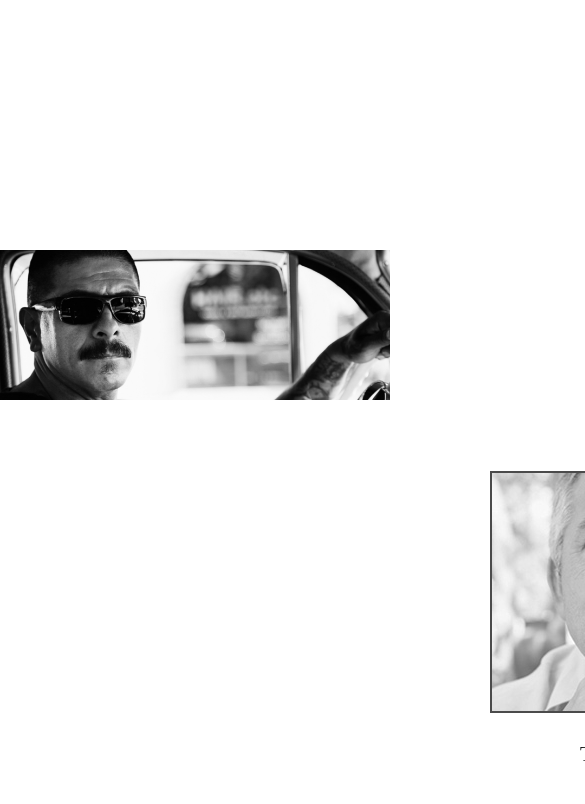
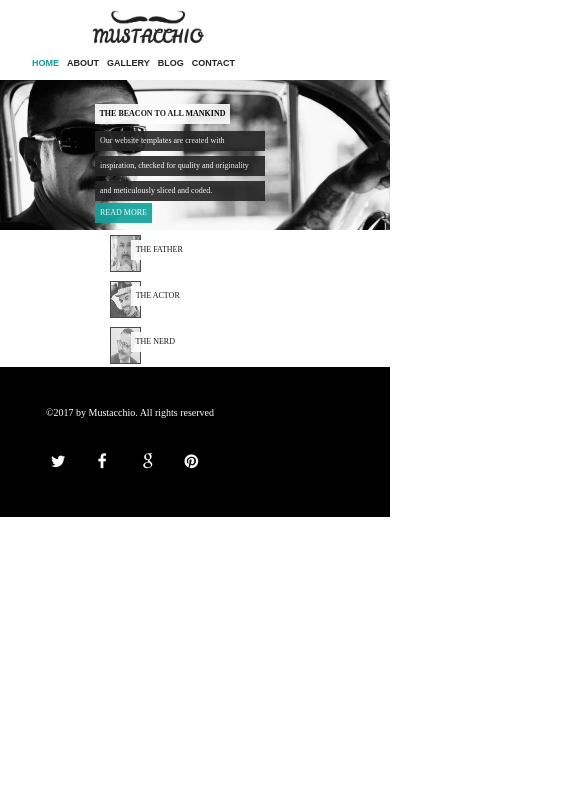
Before and after one commit to ChrisJonathan22/Mustacchio, a plain HTML site: page index.html in a window 390 px wide. Shown: the top 804 px of the page, 585 px wide, since content can reach past the window. Drawn offline with Linux system fonts and the light colour scheme.

Commit message:
Second commit
I've now made it responsive.

```diff
--- a/css/style.css
+++ b/css/style.css
@@ -191,3 +191,191 @@ span {
     /*position: relative; /* I add to use position: relative; top: 50px; because margin-top or bottom made the footer bigger or smaller.
     top: 50px; I've opted to use padding-top: 50px; instead since it does the same thing.*/
 }
+
+/*--START MEDIA QUERIES--*/
+
+@media only screen and (min-width: 150px) and (max-width: 768px) {
+
+body {
+    background-color: white;
+    overflow-x: hidden;
+    width: 100%;
+    }
+
+    header {
+    background-color: white;
+    width: 100%;
+    height: 80px;
+}
+
+#logo {
+
+    margin-left: 90px;
+    margin-top: 10px;
+    width: 30%;
+    height: 35px;
+    }
+
+#top-nav ul li {
+    list-style: none;
+    display: inline-block;
+    margin: 2px;
+}
+
+#top-nav ul li a {
+    color: #252525;
+    text-decoration: none;
+    font-family: sans-serif;
+    font-size: 9px;
+    font-weight: bolder;
+    position: relative;
+    top: -15px;
+    left: -10px;
+}
+
+#banner {
+    width: 100%;
+    height: 150px;
+}
+
+h2 {
+    background-color: white;
+    color: black;
+    font-family:serif;
+    font-size: 8px;
+    text-align: center;
+    margin-left: 95px;
+    margin-top: -130px;
+    padding-top: 5px;
+    padding-bottom: 5px;
+    width: 135px;
+    height: 10px;
+    opacity: 0.9
+}
+
+span {
+    display: flex;
+    background-color: #252525;
+    color: white;
+    font-family: serif;
+    font-size: 8px;
+    text-align: center;
+    margin-left: 95px;
+    margin-top: 5px;
+    padding-top: 5px;
+    padding-bottom: 5px;
+    padding-right:5px;
+    padding-left: 5px;
+    width: 160px;
+    height: 10px;
+    opacity: 0.9;
+}
+
+#more {
+    display: flex;
+    background-color: #0BA39C;
+    color: white;
+    font-family: serif;
+    font-size: 8px;
+    text-align: center;
+    text-decoration: none;
+    margin-left: 95px;
+    margin-top: 2px;
+    padding-top: 5px;
+    padding-left: 5px;
+    padding-right: 5px;
+    width: 47px;
+    height: 15px;
+    opacity: 0.9;
+}
+
+#mini-container {
+    background-color: white;
+    margin-top: -9px;
+    width: 100%;
+    height: 137px;
+}
+
+#mini-container ul {
+    list-style: none;
+    margin-left: -40px;
+}
+
+#mini-container ul li {
+    display: inline-flex;
+    margin-top: 5px;
+    margin-left: 110px;
+}
+
+#mini-container ul li a {
+    text-decoration: none;
+    display: inline-flex;
+
+}
+
+.images {
+    opacity: 0.7;
+    border-width: 1px;
+    border-style: solid;
+    border-color: black;
+    width: 30%;
+    height: 35px;
+}
+
+.images:hover {
+    opacity: 0.9;
+    margin-bottom: 0px;
+}
+
+.text {
+    display: flex;
+    text-align: center;
+    background-color: white;
+    color: black;
+    margin-left: -10px;
+    width: 50px;
+}
+
+.social {
+    list-style-type: none;
+    text-align: center;
+    position: relative;
+    left: 85px;
+    top: 10px;
+    display: inline-block;
+}
+
+.social li {
+    display: inline;
+}
+
+.social i {
+    font-size: 100%;
+    margin: -30px;
+    padding: 5% 5% 5% 4%;
+    color: white;
+}
+
+.social i:hover {
+    color: #0BA39C;
+
+}
+
+#footer {
+    background-color: black;
+    width: 100%;
+    height: 10px;
+    margin-top: -10px;
+    padding-bottom: 140px;
+
+}
+
+#footer p {
+    color: white;
+    text-align: center;
+    margin-left: 45px;
+    padding-top: 40px;
+    font-size: 10px;
+    width: 170px;
+    height: 10px;
+}
```
